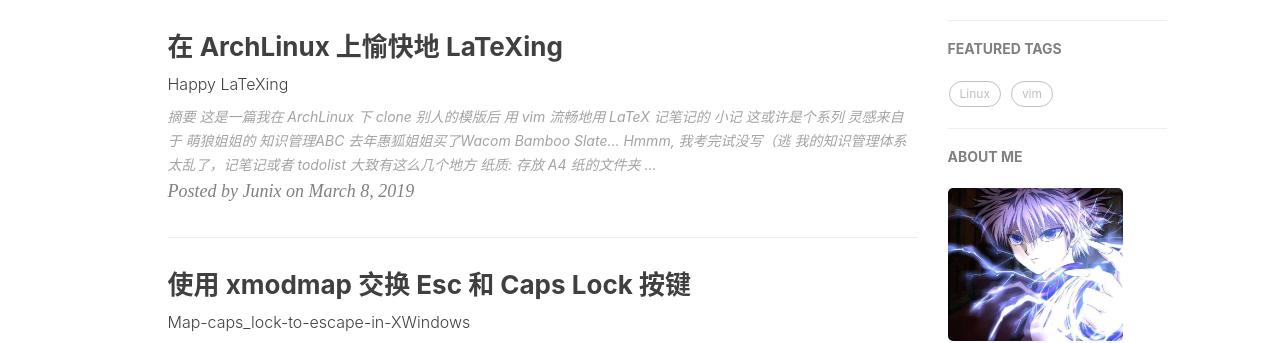
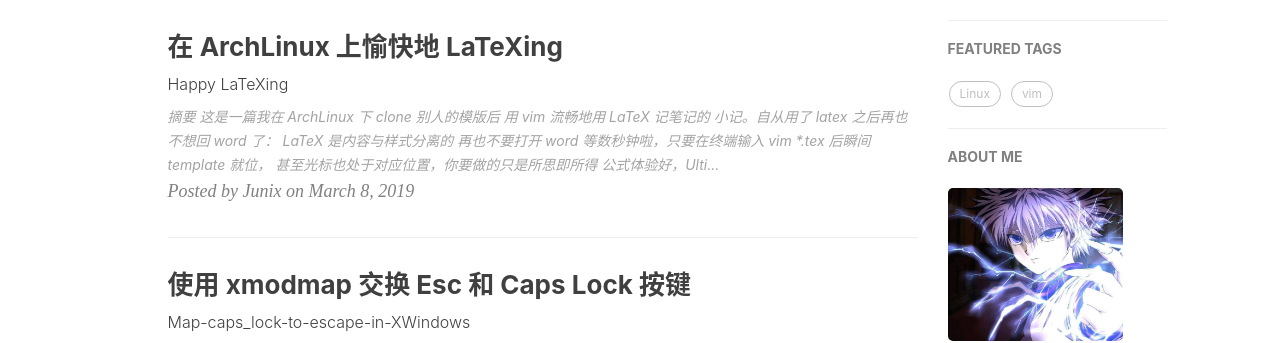
Before and after one commit to junyixu/junyixu.github.io, a Jekyll site: the page built from index.html, in a window 1280 px wide. Shown: the part 477-820 px from the top of the page. Built offline with Jekyll 4.4.1, drawn with Linux system fonts in a browser that asks for light colours; nearby versions of some CDN libraries; the list of posts is cut into pages by our own code; comment, search, counter and statistics services are not loaded.

Commit message:
Latexing

````diff
--- a/_posts/2019-03-08-Happy-LaTeXing.md
+++ b/_posts/2019-03-08-Happy-LaTeXing.md
@@ -15,15 +15,19 @@ tags:
 
 ## 摘要
 这是一篇我在 ArchLinux 下 ~~clone 别人的模版后~~ 用 vim 流畅地用 LaTeX 记笔记的
-小记
+小记。自从用了 latex 之后再也不想回 word 了：
+* [LaTeX 是内容与样式分离的](https://liam.page/2019/03/18/separation-of-content-and-presentation/)
+* 再也不要打开 word 等数秒钟啦，只要在终端输入 vim *.tex 后瞬间 template 就位，
+  甚至光标也处于对应位置，你要做的只是所思即所得
+* 公式体验好，Ultisnips 加成，平均速度几乎可以和手写一样
 
 ![效果图](/img/latexing.gif)
 
 ## 这或许是个系列
 
 灵感来自于 萌狼姐姐的 [知识管理ABC](https://blog.yoitsu.moe/life/knowledge_manage_0.html)
-去年[惠狐姐姐买了Wacom Bamboo Slate](https://blog.megumifox.com/public/2018/12/07/wacom-bamboo-slate-review/)…
-~~Hmmm, 我考完试没写（逃~~
+去年，[惠狐姐姐买了Wacom Bamboo Slate](https://blog.megumifox.com/public/2018/12/07/wacom-bamboo-slate-review/)…
+~~Hmmm, 考完试忘写了（逃~~
 
 ![评论](/img/latex2.png)
 
@@ -31,6 +35,7 @@ tags:
 
 #### 纸质:
 * [ ] 存放 A4 纸的文件夹 和 使用彩色标签标记的活页笔记本
+
 #### 电子:
 * [ ] vimwiki
 * [ ] 滴答清单
@@ -50,6 +55,7 @@ tags:
 * [mathpix](https://mathpix.com/)
 
 ### 安装 texlive
+
 #### 方法一
 查阅 `texlive-zh-cn`
 使用 Unix installer 安装: 可使用国内大学的开源镜像站，wget 下载 install-tl，执行
@@ -58,6 +64,7 @@ install-tl 脚本。
 #### 方法二
 使用源上的 texlive
 (非 Arch 用户请使用方法一安装，以使用最新版本)
+
 ##### 优点
 * 统一管理
 * 方便快捷: 对照着 ArchLinux Wiki 直接用 pacman 安装所需的包即可，参考
@@ -82,12 +89,14 @@ let g:templates_directory = '$HOME/.vim/templates'
 ```
 文件的命名模式是"=template=<pattern>"
 如:我的
+
 [templates](https://github.com/junyixu/dotfiles/tree/master/vim/templates/)
 
 
 #### [vimtex](https://github.com/lervag/vimtex)
-很多人使用 vim-latex, 我个人并不推荐。
-而是推荐使用 vimtex 搭配 Ultisnips
+我曾 google "vim latex"，一堆使用 vim-latex 的文章。 我个人并不推荐。
+而是主张使用 vimtex README 上所推荐的：**vimtex 搭配 Ultisnips**.
+
 
 vimtex 轻量且功能强大，这里只列举几个快捷键(以后有时间再补充)
 * 普通模式下
````
